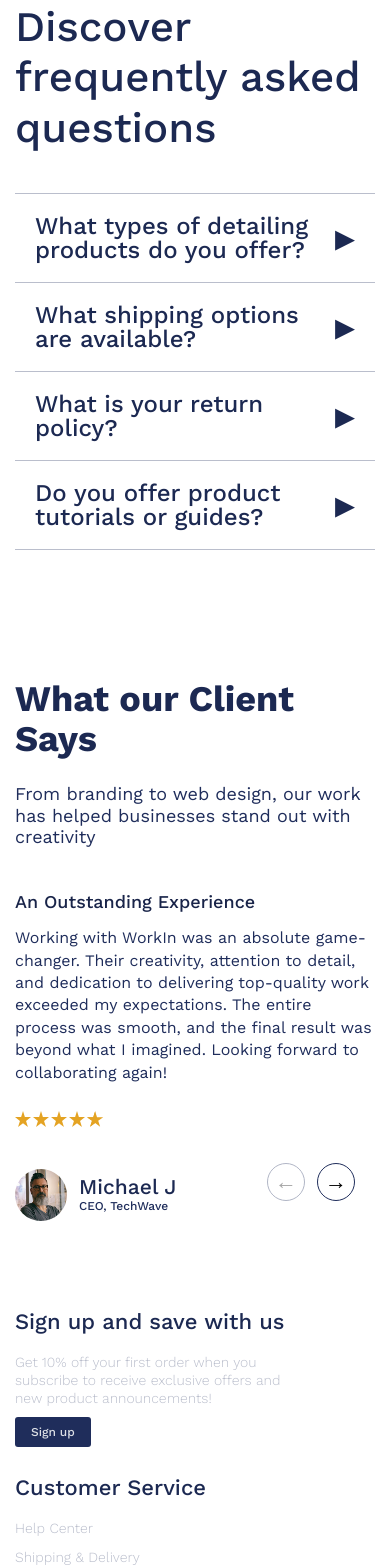
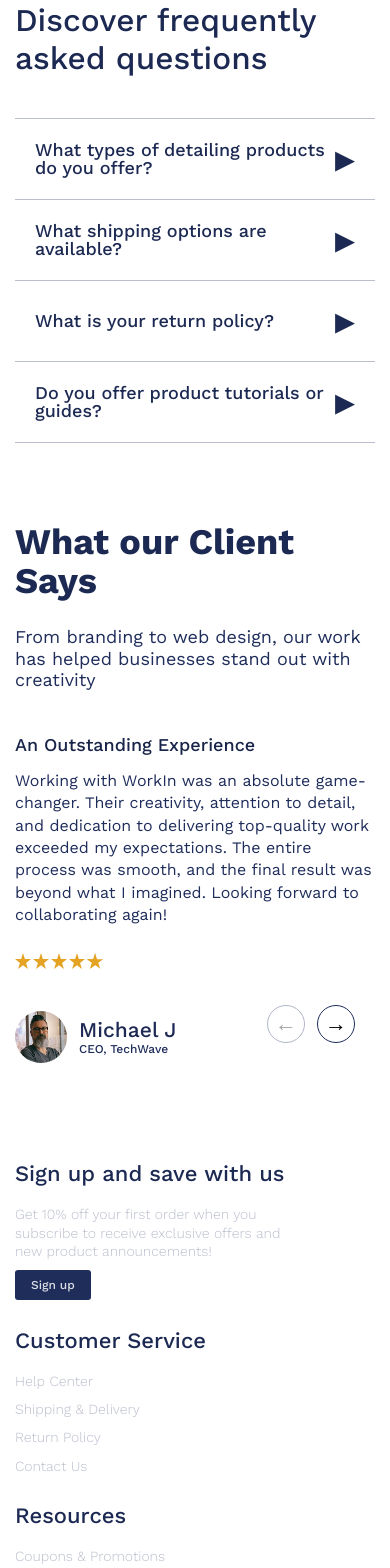
Before and after one commit to Abbos29/detailing, a Next.js app: page / in a window 390 px wide. Shown: the part 3580-5148 px from the top of the page. Built offline with nearby package versions, Linux system fonts and the light colour scheme.

Commit message:
feat: add fix footer

```diff
--- a/src/components/layout/FAQ/Faq.module.scss
+++ b/src/components/layout/FAQ/Faq.module.scss
@@ -17,7 +17,7 @@
     h1 {
         font-weight: 500;
         // font-size: 56px;
-        font-size: clamp(2.625rem, 2.25rem + 1.54vw, 3.5rem);
+        font-size: clamp(1.925rem, 1.6rem + 1.54vw, 3.5rem);
         line-height: 1.2;
         color: #1c2952;
     }
@@ -40,7 +40,8 @@
             align-items: center;
 
             font-weight: 500;
-            font-size: 24px;
+            // font-size: 24px;
+            font-size: clamp(1.125rem, 0.964rem + 0.66vw, 1.5rem);
             color: #1c2952;
 
             span {
@@ -52,7 +53,9 @@
 
         p {
             font-weight: 400;
-            font-size: 18px;
+            // font-size: 18px;
+            font-size: clamp(0.938rem, 0.857rem + 0.33vw, 1.125rem);
+
             line-height: 1.2;
             margin-top: 22px;
         }
--- a/src/components/layout/Footer/Footer.module.scss
+++ b/src/components/layout/Footer/Footer.module.scss
@@ -1,10 +1,9 @@
 @import "@/styles/vars.scss";
 
 .footer {
-    padding: 45px 0;
+    padding: 60px 0;
 
     @media (max-width: 480px) {
-      padding-top: 0;
     }
 }
 
--- a/src/components/layout/Reviews/Reviews.module.scss
+++ b/src/components/layout/Reviews/Reviews.module.scss
@@ -1,5 +1,8 @@
 .reviews {
     padding: 90px 0;
+    @media (max-width: 480px) {
+      padding: 40px 0;
+    }
 }
 
 .wrapper {
```
